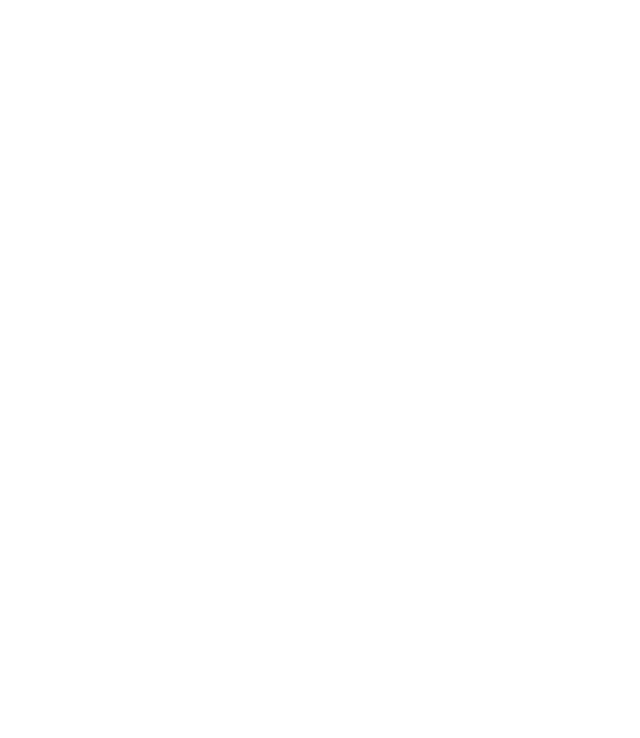
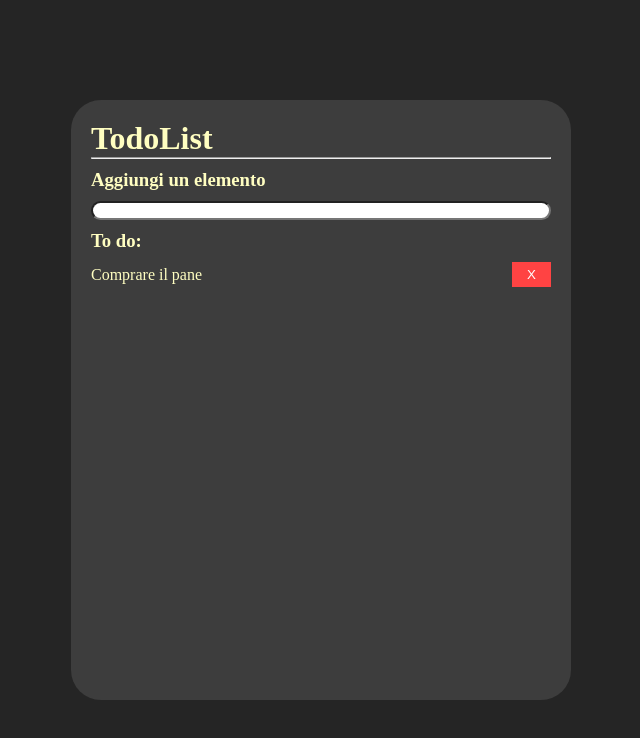
Before and after one commit to GiacomoAccardi/vue-todolist, a plain HTML site: page index.html in a window 1280 px wide. Shown: the whole page, without its empty margins (319-959 px from the left). Drawn offline with nearby package versions, Linux system fonts and the light colour scheme.

Commit message:
[UPD] Added some style to the page

```diff
--- a/index.html
+++ b/index.html
@@ -10,7 +10,19 @@
 <body>
     <div class="wrapper">
         <div id="app">
-
+            <h1>TodoList</h1>
+            <hr>
+            <div class="todo">
+                <div class="text">
+                    <h3>Aggiungi un elemento</h3>
+                    <input type="text" class="add">
+                </div>
+                <h3>To do:</h3>
+                <div class="elements">
+                    <span>Comprare il pane</span>
+                    <button class="btn_canc">X</button>
+                </div>
+            </div>
         </div>
     </div>
 
--- a/style.css
+++ b/style.css
@@ -3,3 +3,40 @@
     margin: 0;
     box-sizing: border-box;
 }
+body{
+    background-color: rgb(37, 37, 37);
+    height: 100vh;
+    display: flex;
+    justify-content: center;
+    align-items: center;
+    color: rgb(255, 254, 193);
+}
+.wrapper{
+    background-color: rgb(61, 61, 61);
+    width: 500px;
+    height: 600px;
+    border-radius: 30px;
+    padding: 20px;
+    display: flex;
+    flex-direction: column;
+}
+.wrapper h3, .element{
+    margin: 10px 0 10px 0;
+}
+.elements{
+    display: flex;
+    flex-direction: row;
+    justify-content: space-between;
+    align-items: center;
+}
+.btn_canc{
+    background-color: rgb(255, 67, 67);
+    color: white;
+    border: none;
+    padding: 5px 15px;
+}
+.add{
+    width: 100%;
+    border-radius: 15px;
+    height: 25 px;
+}
```
Also changed, not shown: script.js (line endings or trailing spaces).
